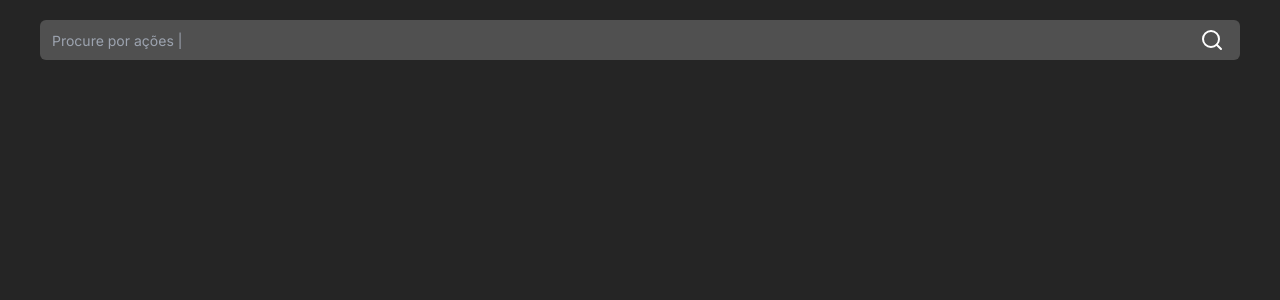
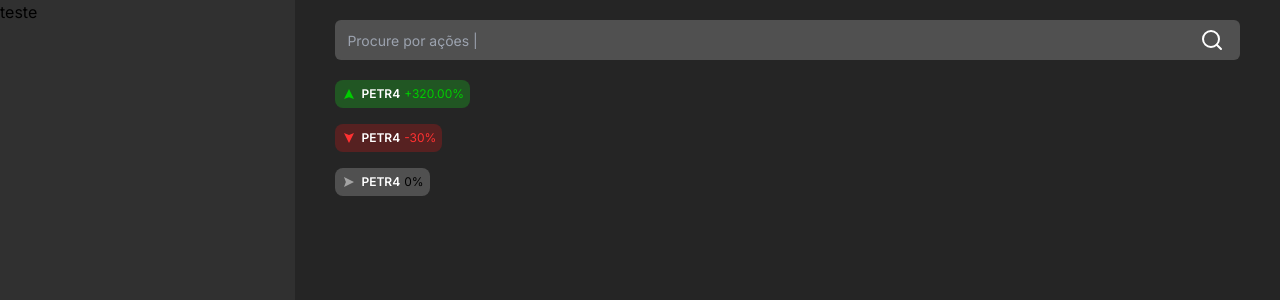
Before and after one commit to lab-invest/frontend, a Next.js app: page / in a window 1280 px wide. Shown: the top 300 px of the page. Built offline with nearby package versions, Linux system fonts and the light colour scheme.

Commit message:
feat: create variations

```diff
--- a/src/app/page.js
+++ b/src/app/page.js
@@ -1,10 +1,18 @@
-import { searchbar } from "../components/searchBar";
+import { searchbar } from "@/components/searchBar";
+import { variation } from "@/components/variation";
 
 export default function Home() {
   return (
-    <div className="bg-primary h-screen">
-      {searchbar()}
-      <div></div>
+    <div className="flex bg-secondary">
+      <div className="w-96">
+        <p>teste</p>
+      </div>
+      <div className="bg-primary h-screen w-full">
+        {searchbar()}
+        {variation("PETR4", 320)}
+        {variation("PETR4", -30)}
+        {variation("PETR4", 0)}
+      </div>
     </div>
   );
 }
--- a/src/components/searchBar.jsx
+++ b/src/components/searchBar.jsx
@@ -1,5 +1,5 @@
 import { Input } from "@/components/ui/input";
-import searchicon from "@/icons/seachIcon";
+import { searchicon } from "@/icons/seachIcon";
 
 export function searchbar() {
   return (
--- /dev/null
+++ b/src/components/variation.jsx
@@ -0,0 +1,39 @@
+import { arrow } from "@/icons/arrows/arrow";
+import { greenArrow } from "@/icons/arrows/greenArrow";
+import { redArrow } from "@/icons/arrows/redArrow";
+
+function verifyAction(valueAction) {
+  if (valueAction > 0) {
+    return ["text-green", "bg-dark_green", greenArrow()];
+  } else if (valueAction == 0) {
+    return ["", "bg-third", arrow()];
+  } else {
+    return ["text-red", "bg-dark_red", redArrow()];
+  }
+}
+
+export function variation(nameAction, valueAction) {
+  const color = verifyAction(valueAction)[0];
+  const bgColor = verifyAction(valueAction)[1];
+  const imageArrow = verifyAction(valueAction)[2];
+
+  const formattedValueAction =
+    valueAction > 0 ? `+${valueAction.toFixed(2)}` : valueAction;
+
+  return (
+    <div
+      className={[
+        "w-fit flex items-center justify-center p-1.5 mt-4 ml-10 rounded-lg",
+        bgColor,
+      ].join(" ")}
+    >
+      <div className="mr-1">{imageArrow}</div>
+      <div className="mr-1">
+        <p className="font-semibold text-white text-xs">{nameAction}</p>
+      </div>
+      <div className="flex text-center justify-center">
+        <p className={["text-xs", color].join(" ")}>{formattedValueAction}%</p>
+      </div>
+    </div>
+  );
+}
--- /dev/null
+++ b/src/icons/arrows/arrow.jsx
@@ -0,0 +1,13 @@
+export function arrow() {
+  return (
+    <svg
+      width="16"
+      height="10"
+      viewBox="0 0 12 12"
+      fill="none"
+      xmlns="http://www.w3.org/2000/svg"
+    >
+      <path d="M12 6L0 0L2.25 6L0 12L12 6Z" fill="#A4A4A4" />
+    </svg>
+  );
+}
--- /dev/null
+++ b/src/icons/arrows/greenArrow.jsx
@@ -0,0 +1,13 @@
+export function greenArrow() {
+  return (
+    <svg
+      width="16"
+      height="10"
+      viewBox="0 0 12 12"
+      fill="none"
+      xmlns="http://www.w3.org/2000/svg"
+    >
+      <path d="M6 0L0 12L6 9.75L12 12L6 0Z" fill="#00CD00" />
+    </svg>
+  );
+}
--- /dev/null
+++ b/src/icons/arrows/redArrow.jsx
@@ -0,0 +1,13 @@
+export function redArrow() {
+  return (
+    <svg
+      width="16"
+      height="10"
+      viewBox="0 0 12 12"
+      fill="none"
+      xmlns="http://www.w3.org/2000/svg"
+    >
+      <path d="M6 12L12 0L6 2.25L0 0L6 12Z" fill="#FF3131" />
+    </svg>
+  );
+}
--- a/src/icons/seachIcon.jsx
+++ b/src/icons/seachIcon.jsx
@@ -1,4 +1,4 @@
-export default function searchicon() {
+export function searchicon() {
   return (
     <svg
       className="text-white"
--- a/tailwind.config.js
+++ b/tailwind.config.js
@@ -13,6 +13,15 @@ module.exports = {
       primary: "#252525",
       secondary: "#303030",
       third: "#505050",
+      white: "#ffffff",
+      dark_red: "#562121",
+      dark_green: "#215623",
+    },
+    textColor: {
+      gray: "#A4A4A4",
+      white: "#ffffff",
+      red: "#FF3131",
+      green: "#00CD00",
     },
   },
   plugins: [require("tailwindcss-animate")],
```
